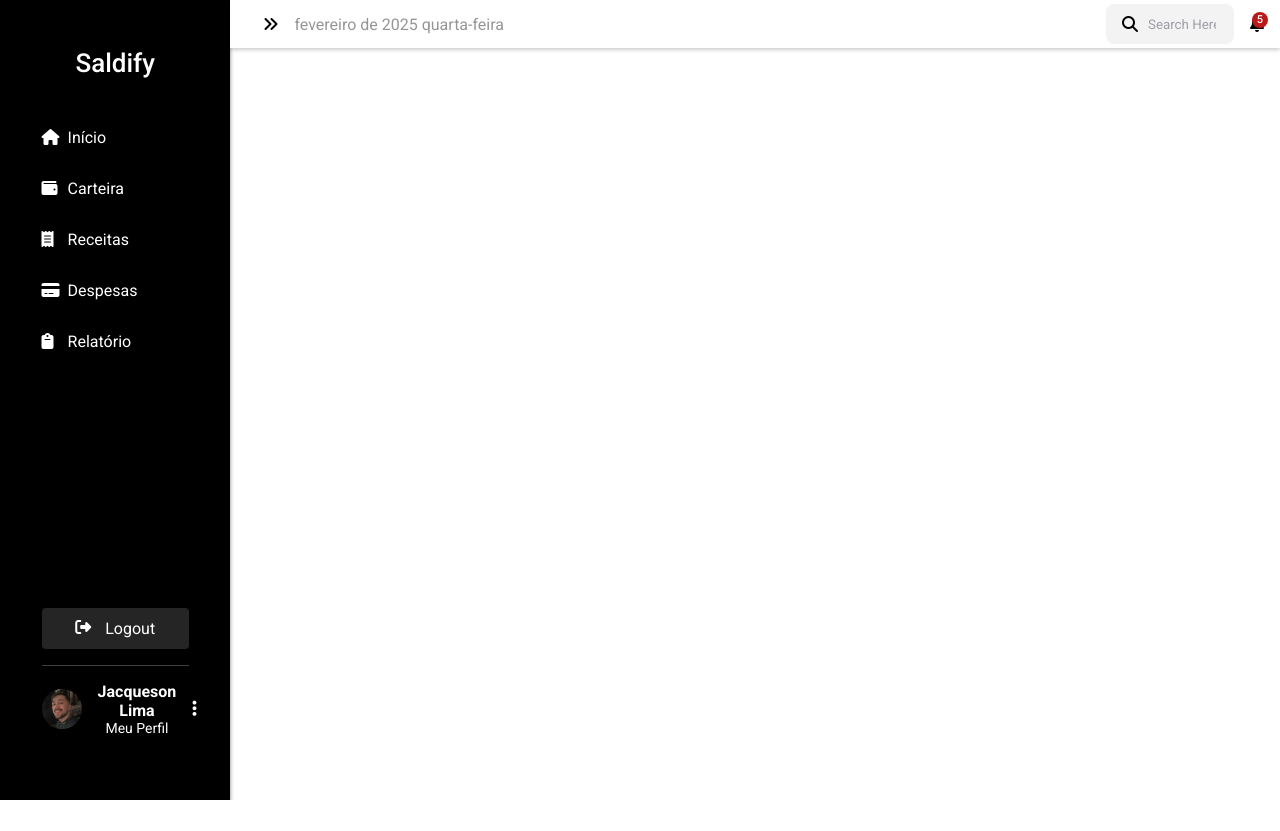
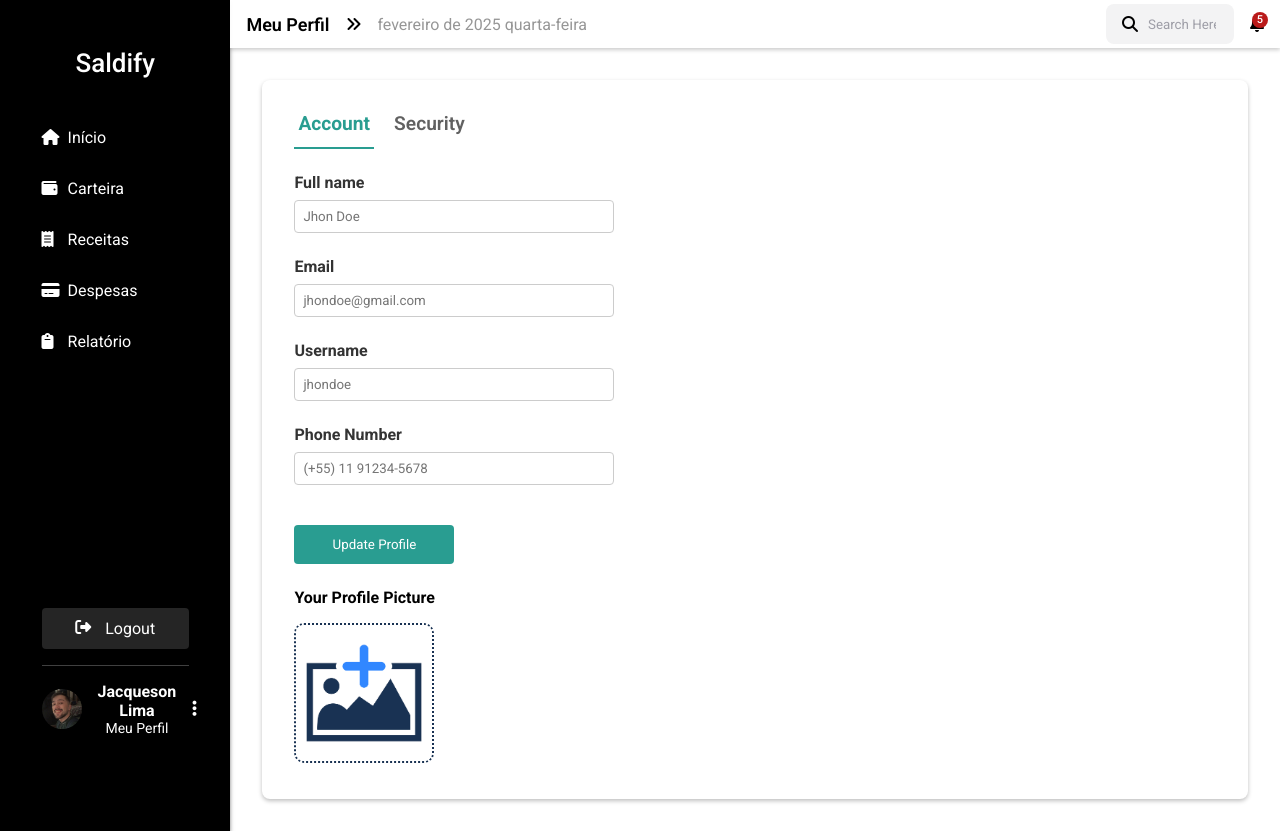
Before and after one commit to JacquesonLima/saldify, an Angular app in the folder app-finance-front/: page /profile in a window 1280 px wide. Before the commit this address led to /. Before the commit the page ends 800 px from the top, so only its background shows below. Built offline with nearby package versions, Linux system fonts and the light colour scheme.

Commit message:
created profile screen

```diff
--- a/app-finance-front/src/app/app.routes.ts
+++ b/app-finance-front/src/app/app.routes.ts
@@ -3,6 +3,7 @@ import { HomeComponent } from './components/home/home.component';
 import { LoginComponent } from './components/login/login.component';
 import { ExpensesComponent } from './components/expenses/expenses.component';
 import { WalletComponent } from './components/wallet/wallet.component';
+import { ProfileComponent } from './components/profile/profile.component';
 
 export const routes: Routes = [
   {
@@ -26,4 +27,8 @@ export const routes: Routes = [
     path: 'carteira',
     component: WalletComponent,
   },
+  {
+    path: 'profile',
+    component: ProfileComponent,
+  },
 ];
--- a/app-finance-front/src/app/components/expenses/expenses.component.css
+++ b/app-finance-front/src/app/components/expenses/expenses.component.css
@@ -82,6 +82,10 @@
   margin: 0 1.5rem 1rem;
 }
 
+.button-container .paginator {
+  background-color: #fff;
+}
+
 button {
   background-color: #299d91;
   color: #fff;
--- a/app-finance-front/src/app/components/expenses/expenses.component.html
+++ b/app-finance-front/src/app/components/expenses/expenses.component.html
@@ -76,6 +76,7 @@
         <i class="fa-solid fa-plus"></i> Nova Despesa
       </button>
       <mat-paginator
+        class="paginator"
         [length]="[expenses.length]"
         [pageSize]="5"
         [pageSizeOptions]="[5, 10, 25, 100]"
--- a/app-finance-front/src/app/components/expenses/expenses.component.ts
+++ b/app-finance-front/src/app/components/expenses/expenses.component.ts
@@ -66,6 +66,7 @@ export class ExpensesComponent implements OnInit {
 
   saveEdit() {
     this.editIndex = null;
+    this.expenseService.updateExpenses(this.expenses);
   }
 
   onDeleteExpense(expense: Expense) {
--- a/app-finance-front/src/app/components/home/home.component.ts
+++ b/app-finance-front/src/app/components/home/home.component.ts
@@ -1,4 +1,4 @@
-import { Component } from '@angular/core';
+import { Component, OnInit } from '@angular/core';
 import { CardComponent } from '../card/card.component';
 import { QuickActionsComponent } from '../quick-actions/quick-actions.component';
 import { ResumeComponent } from '../resume/resume.component';
@@ -11,7 +11,7 @@ import { Title } from '@angular/platform-browser';
   templateUrl: './home.component.html',
   styleUrl: './home.component.css',
 })
-export class HomeComponent {
+export class HomeComponent implements OnInit {
   constructor(private titleService: TitleService, private title: Title) {}
 
   ngOnInit(): void {
--- a/app-finance-front/src/app/components/navbar/navbar.component.css
+++ b/app-finance-front/src/app/components/navbar/navbar.component.css
@@ -76,7 +76,6 @@
 
 .input-search input:focus,
 .input-search input:hover {
-  outline: none;
   border-color: #0c868f;
   background-color: #fff;
   width: 15vw;
--- /dev/null
+++ b/app-finance-front/src/app/components/profile/profile.component.css
@@ -0,0 +1,90 @@
+.profile-container {
+  display: flex;
+  flex-direction: column;
+  align-items: left;
+  padding: 2rem;
+  background-color: #fff;
+  border-radius: 8px;
+  margin: 2rem;
+  box-shadow: 0 2px 4px rgba(0, 0, 0, 0.25);
+}
+
+.profile-options {
+  display: flex;
+  flex-direction: row;
+  gap: 1rem;
+}
+
+.profile-options h3 {
+  font-size: 1.2rem;
+  font-weight: 600;
+  color: #616161;
+  padding: 0 0.25rem 0.75rem;
+  cursor: pointer;
+}
+
+.profile-options h3.active {
+  border-bottom: 2px solid #299d91;
+  color: #299d91;
+  font-weight: bold;
+}
+
+.profile-content-container {
+  display: flex;
+  width: 70%;
+  justify-content: space-between;
+}
+
+/* .profile-content {
+  display: flex;
+  width: 80%;
+  justify-content: space-between;
+} */
+
+.profile-content-info,
+.profile-security-info {
+  display: flex;
+  flex-direction: column;
+  gap: 1.5rem;
+  padding: 1.5rem 0;
+}
+
+.profile-content-info .input-field,
+.profile-security-info .input-field {
+  display: flex;
+  flex-direction: column;
+  gap: 0.5rem;
+}
+
+.profile-content-info .input-field h4,
+.profile-security-info .input-field h4 {
+  font-size: 1rem;
+  color: #333;
+}
+
+.profile-content-info .input-field input,
+.profile-security-info .input-field input {
+  padding: 0.5rem;
+  border: 1px solid #ccc;
+  border-radius: 4px;
+  width: 20rem;
+}
+
+.profile-content-info button,
+.profile-security-info button {
+  background-color: #299d91;
+  color: #fff;
+  margin-top: 1rem;
+  padding: 0.75rem 1.5rem;
+  border: none;
+  border-radius: 4px;
+  cursor: pointer;
+  width: 10rem;
+  transition: background-color 0.3s ease;
+}
+
+.profile-content-image img {
+  margin-top: 1rem;
+  border: 2px dotted #193253;
+  border-radius: 10px;
+}
--- /dev/null
+++ b/app-finance-front/src/app/components/profile/profile.component.html
@@ -0,0 +1,64 @@
+<div class="profile-container">
+  <div class="profile-options">
+    <h3
+      (click)="openAccount()"
+      [ngClass]="{ active: activeItem === 'account' }"
+    >
+      Account
+    </h3>
+    <h3
+      (click)="openSecurity()"
+      [ngClass]="{ active: activeItem === 'security' }"
+    >
+      Security
+    </h3>
+  </div>
+  <div class="profile-content-container">
+    <div class="profile-content" [hidden]="!isAccountActive">
+      <div class="profile-content-info">
+        <div class="input-field">
+          <h4>Full name</h4>
+          <input type="text" placeholder="Jhon Doe" />
+        </div>
+        <div class="input-field">
+          <h4>Email</h4>
+          <input type="email" placeholder="jhondoe@gmail.com" />
+        </div>
+        <div class="input-field">
+          <h4>Username</h4>
+          <input type="text" placeholder="jhondoe" />
+        </div>
+        <div class="input-field">
+          <h4>Phone Number</h4>
+          <input type="tel" placeholder="(+55) 11 91234-5678" />
+        </div>
+        <button>Update Profile</button>
+      </div>
+      <div class="profile-content-image">
+        <h4>Your Profile Picture</h4>
+        <img src="/img/upload-img.png" alt="" width="140px" />
+      </div>
+    </div>
+    <div class="profile-security" [hidden]="!isSecurityActive">
+      <div class="profile-security-info">
+        <div class="input-field">
+          <h4>Current Password</h4>
+          <input type="password" placeholder="********" />
+        </div>
+        <div class="input-field">
+          <h4>New Password</h4>
+          <input type="password" placeholder="********" />
+        </div>
+        <div class="input-field">
+          <h4>Retype Password</h4>
+          <input type="password" placeholder="********" />
+        </div>
+        <div class="input-field">
+          <h4>Phone Number</h4>
+          <input type="tel" placeholder="(+55) 11 91234-5678" />
+        </div>
+        <button>Update Password</button>
+      </div>
+    </div>
+  </div>
+</div>
--- /dev/null
+++ b/app-finance-front/src/app/components/profile/profile.component.ts
@@ -0,0 +1,39 @@
+import { Component, OnInit } from '@angular/core';
+import { TitleService } from '../../services/title.service';
+import { Title } from '@angular/platform-browser';
+import { CommonModule } from '@angular/common';
+
+@Component({
+  selector: 'app-profile',
+  imports: [CommonModule],
+  templateUrl: './profile.component.html',
+  styleUrl: './profile.component.css',
+})
+export class ProfileComponent implements OnInit {
+  isSecurityActive = false;
+  isAccountActive = true;
+  activeItem: string = 'account';
+
+  constructor(private titleService: TitleService, private title: Title) {}
+
+  ngOnInit(): void {
+    this.titleService.setTitle('Meu Perfil');
+    this.title.setTitle('Meu Perfil - Saldify');
+  }
+
+  setActiveItem(item: string) {
+    this.activeItem = item;
+  }
+
+  openSecurity() {
+    this.setActiveItem('security');
+    this.isSecurityActive = true;
+    this.isAccountActive = false;
+  }
+
+  openAccount() {
+    this.setActiveItem('account');
+    this.isAccountActive = true;
+    this.isSecurityActive = false;
+  }
+}
--- a/app-finance-front/src/app/components/resume/resume.component.ts
+++ b/app-finance-front/src/app/components/resume/resume.component.ts
@@ -1,5 +1,5 @@
 import { CommonModule } from '@angular/common';
-import { Component } from '@angular/core';
+import { Component, OnInit } from '@angular/core';
 import { ExpenseService } from '../../services/expense/expense-service.service';
 
 @Component({
@@ -8,15 +8,15 @@ import { ExpenseService } from '../../services/expense/expense-service.service';
   templateUrl: './resume.component.html',
   styleUrl: './resume.component.css',
 })
-export class ResumeComponent {
+export class ResumeComponent implements OnInit {
   expensesData: any[] = [];
 
   constructor(private expenseService: ExpenseService) {}
 
   ngOnInit(): void {
-    // Inscreva-se para receber os dados atualizados
     this.expenseService.currentExpenses.subscribe((expenses) => {
       this.expensesData = expenses.slice(-5);
     });
+    console.log('resume');
   }
 }
--- a/app-finance-front/src/app/components/sidebar/sidebar.component.html
+++ b/app-finance-front/src/app/components/sidebar/sidebar.component.html
@@ -55,7 +55,7 @@
         <img src="./img/user.jpg" alt="user icon" />
         <div class="nav-profile-links">
           <h4>{{ name }}</h4>
-          <p>Meu Perfil</p>
+          <p (click)="abrirPerfil()">Meu Perfil</p>
         </div>
         <i class="fa-solid fa-ellipsis-vertical"></i>
       </div>
--- a/app-finance-front/src/app/components/sidebar/sidebar.component.ts
+++ b/app-finance-front/src/app/components/sidebar/sidebar.component.ts
@@ -34,6 +34,11 @@ export class SideComponent {
     this.router.navigate(['carteira']);
   }
 
+  abrirPerfil() {
+    this.setActive('profile');
+    this.router.navigate(['profile']);
+  }
+
   fazerLogout() {
     const confirm = window.confirm('Deseja realmente sair?');
     confirm ? this.router.navigate(['login']) : null;
```
Also changed, not shown: app-finance-front/public/img/upload-img.png (added), 1 other file (tests, documents, lock files or other folders).
